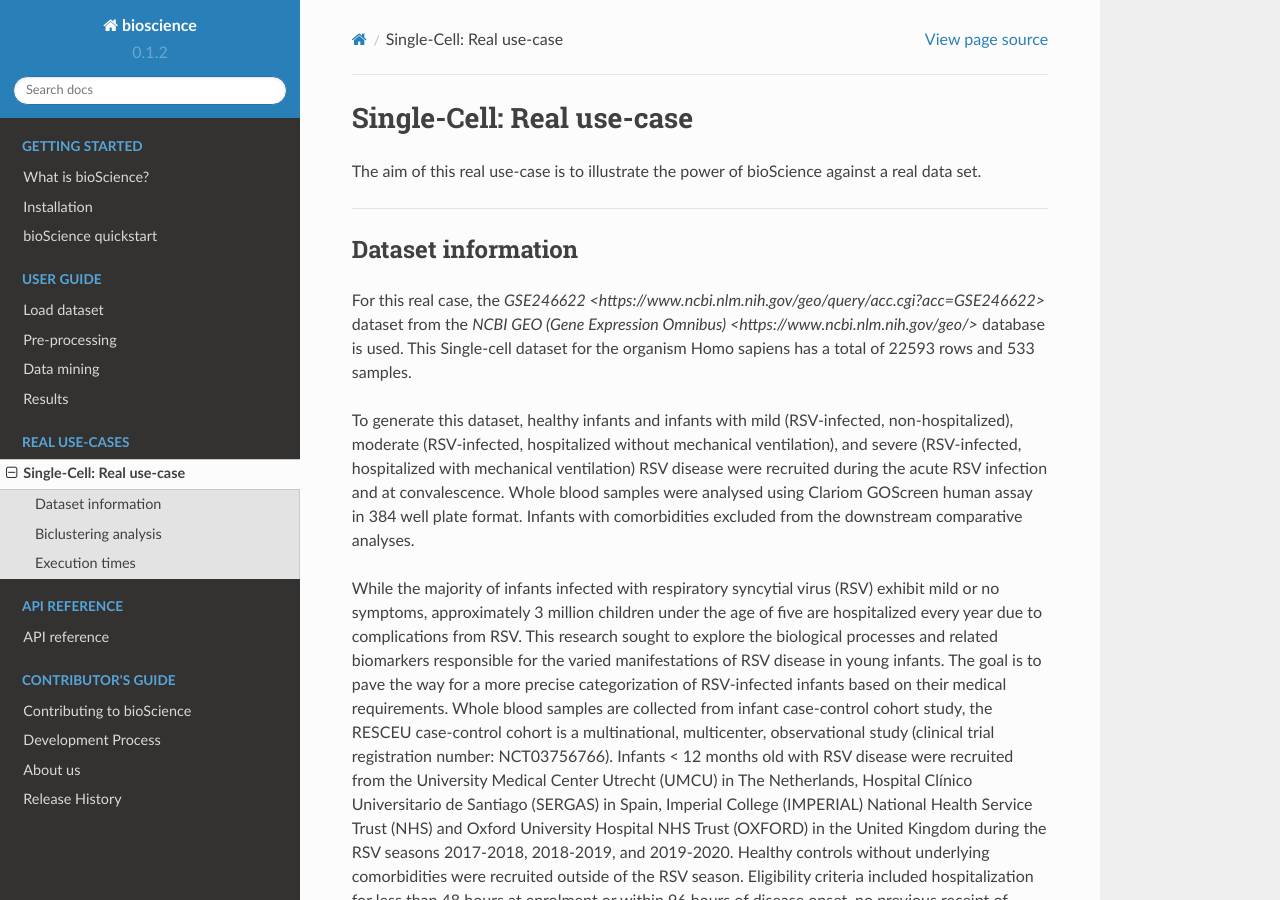
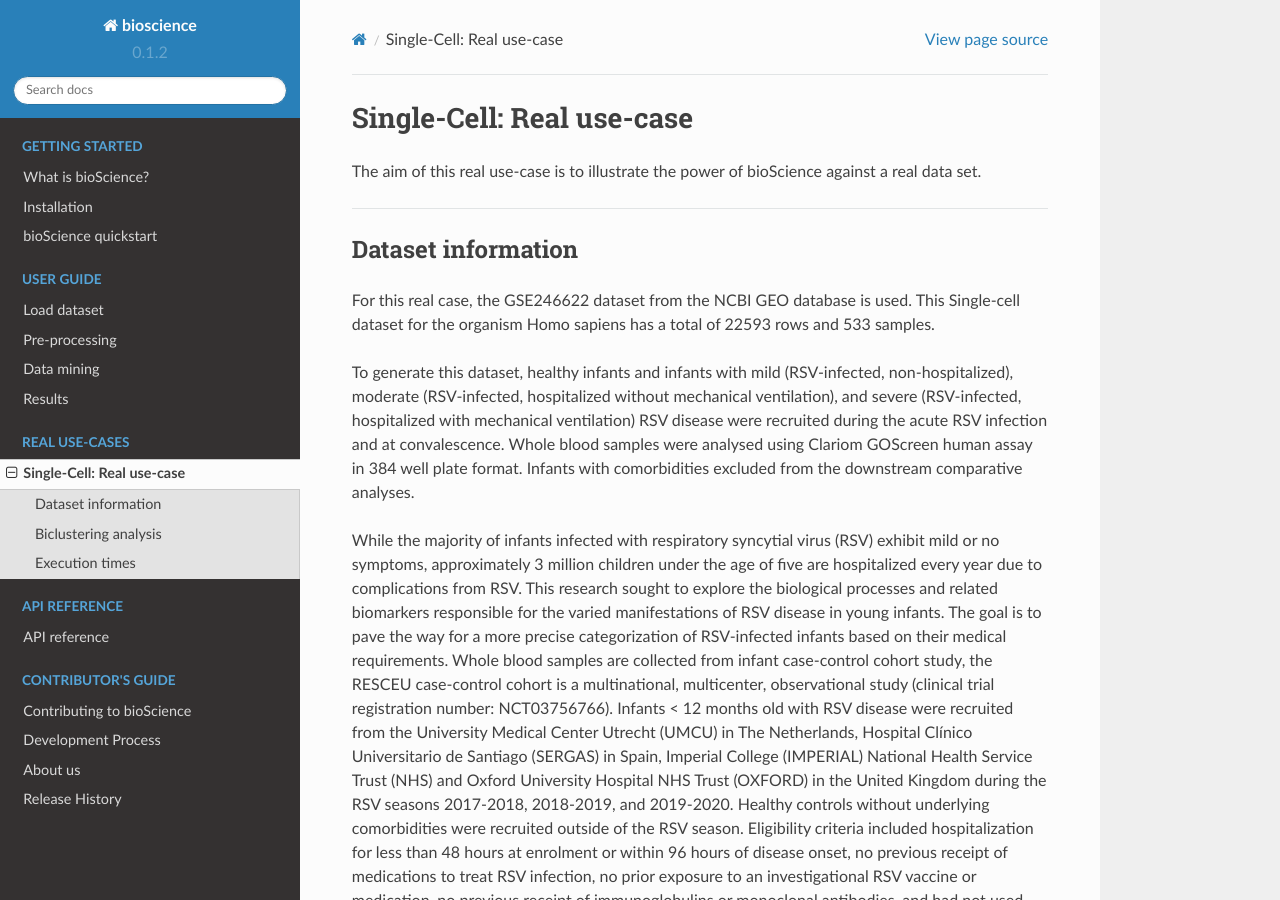
Before and after one commit to IvanSegur06/bioscience, a Sphinx documentation site: the page built from docs/useCases/singleCell.rst, in a window 1280 px wide and 900 px high. Built offline with Sphinx 7.4.7 and the Read the Docs theme 2.0.0, drawn with Linux system fonts in a browser that asks for light colours; pages that are not in the unit, such as notebooks, are missing from menus.

Commit message:
[DOC] Real use-case fixed III

```diff
--- a/docs/useCases/singleCell.rst
+++ b/docs/useCases/singleCell.rst
@@ -7,7 +7,7 @@ The aim of this real use-case is to illustrate the power of bioScience against a
 
 Dataset information
 ^^^^^^^^^^^^^^^^^^^
-For this real case, the `GSE246622 <https://www.ncbi.nlm.nih.gov/geo/query/acc.cgi?acc=GSE246622>` dataset from the `NCBI GEO (Gene Expression Omnibus) <https://www.ncbi.nlm.nih.gov/geo/>` database is used. This Single-cell dataset for the organism Homo sapiens has a total of 22593 rows and 533 samples.
+For this real case, the GSE246622 dataset from the NCBI GEO database is used. This Single-cell dataset for the organism Homo sapiens has a total of 22593 rows and 533 samples.
 
 To generate this dataset, healthy infants and infants with mild (RSV-infected, non-hospitalized), moderate (RSV-infected, hospitalized without mechanical ventilation), and severe (RSV-infected, hospitalized with mechanical ventilation) RSV disease were recruited during the acute RSV infection and at convalescence. Whole blood samples were analysed using Clariom GOScreen human assay in 384 well plate format. Infants with comorbidities excluded from the downstream comparative analyses.
 
```
